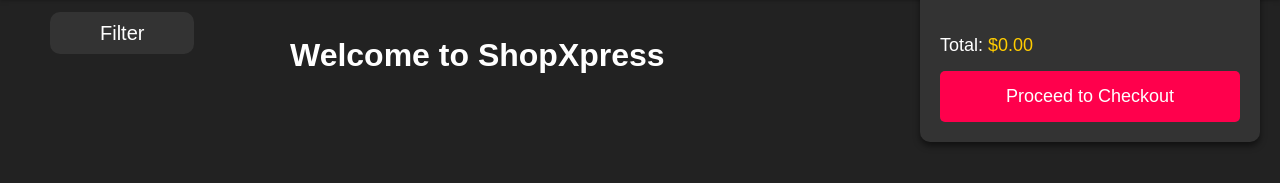
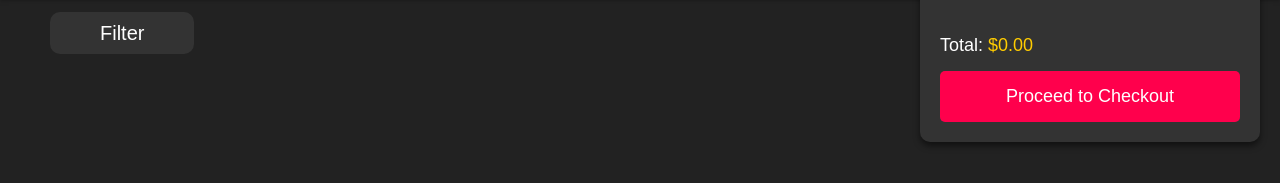
Before and after one commit to CancitPantonIsGood/CancitPantonIsGood, a plain HTML site: page shop1.html in a window 1280 px wide. Shown: the part 73-256 px from the top of the page. Drawn offline with nearby package versions, Linux system fonts and the light colour scheme.

Commit message:
Update shop1.html

```diff
--- a/shop1.html
+++ b/shop1.html
@@ -59,9 +59,6 @@
 
   <!-- Cards Section -->
   <div class="equipment" id="Equipment">
-
-      <h1 class="welcome"> Welcome to ShopXpress</h1>
-
   </div>
 
   <!-- Checkout Section -->
```
